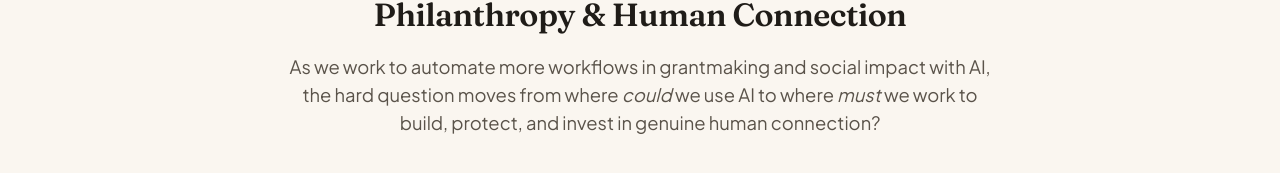
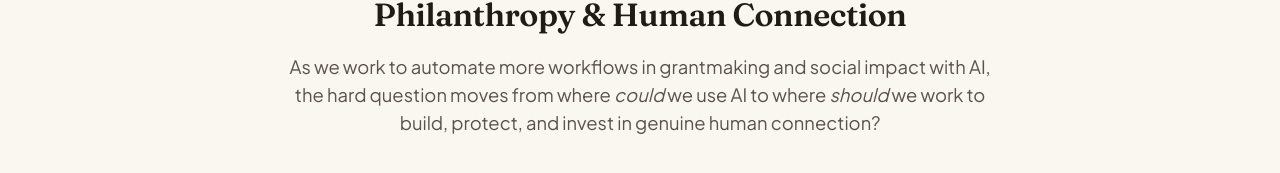
Before and after one commit to mrjoshida/ai-effect, a React (Vite) app: page / in a window 1280 px wide. Shown: the part 185-358 px from the top of the page. Built offline with nearby package versions, Linux system fonts and the light colour scheme.

Commit message:
Change 'must' to 'should' in LandingView

```diff
--- a/src/views/LandingView.tsx
+++ b/src/views/LandingView.tsx
@@ -178,7 +178,7 @@ export const LandingView: React.FC<LandingViewProps> = ({
 
         <p style={{ fontSize: '1.15rem', color: 'var(--ink-secondary)', maxWidth: '720px', lineHeight: 1.5 }}>
           As we work to automate more workflows in grantmaking and social impact with AI, the hard question moves
-          from where <em>could</em> we use AI to where <em>must</em> we
+          from where <em>could</em> we use AI to where <em>should</em> we
           work to build, protect, and invest in genuine human connection?
         </p>
       </section>
```
